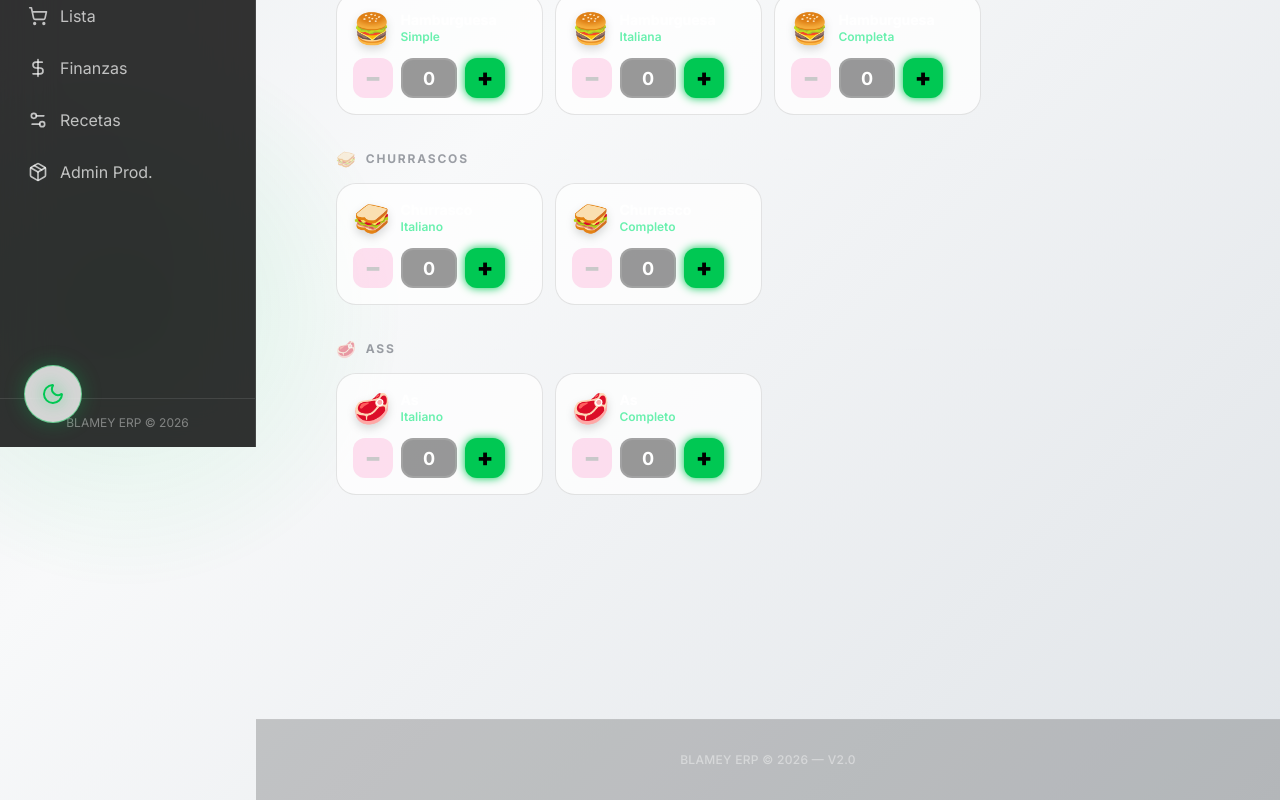
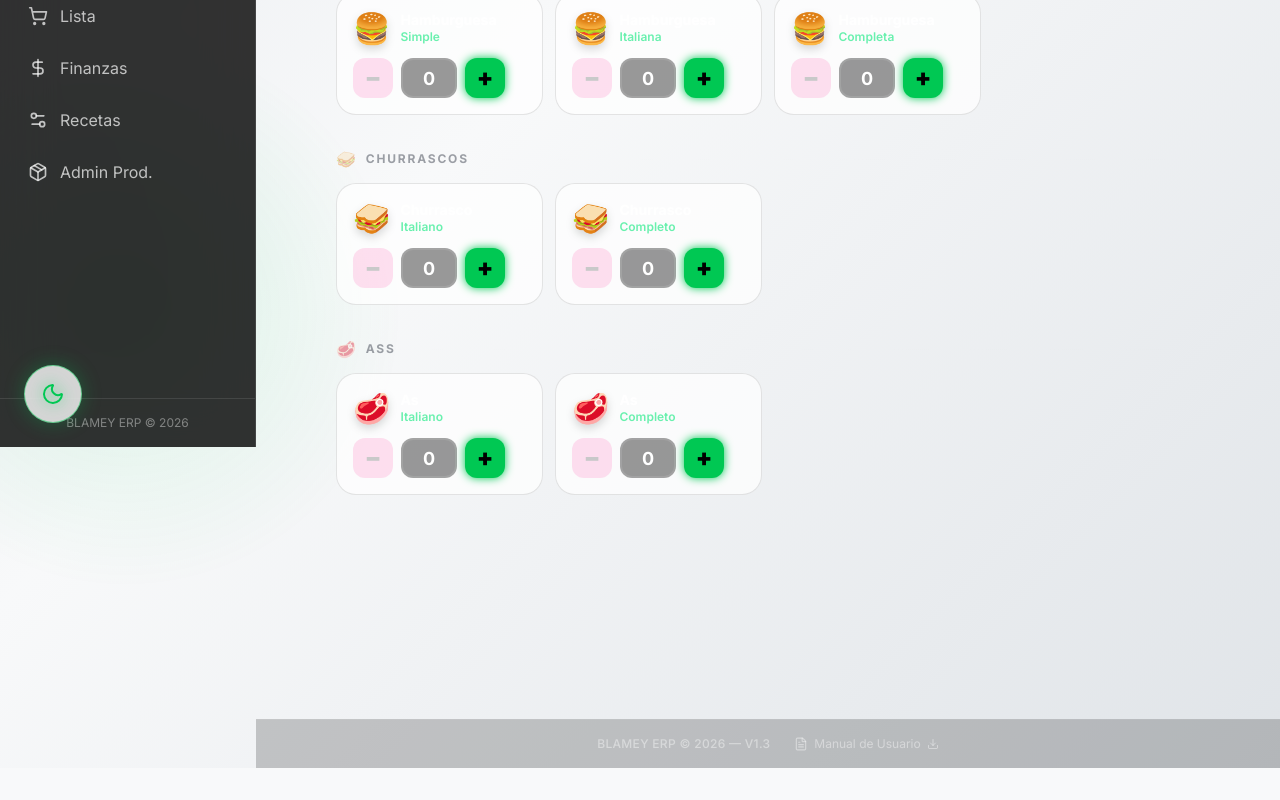
Before and after one commit to ChristopherBlamey/Calculator, a Next.js app: page / in a window 1280 px wide. Shown: the part 353-1153 px from the top of the page. After the commit the page ends 1121 px from the top, so only its background shows below. Built offline with nearby package versions, Linux system fonts and the light colour scheme; no server answers.

Commit message:
docs: Add user manual and footer link

```diff
--- a/src/app/page.tsx
+++ b/src/app/page.tsx
@@ -12,6 +12,8 @@ import { EventoActual } from "@/components/EventoActual";
 import { ProductManager } from "@/components/ProductManager";
 import { useCalculatorStore } from "@/store/useCalculatorStore";
 import { useEffect, useState } from "react";
+import { downloadManual } from "@/lib/manual";
+import { FileText, Download } from "lucide-react";
 
 function TabContent() {
   const activeTab = useCalculatorStore((s) => s.activeTab);
@@ -65,10 +67,20 @@ export default function Home() {
         <div className="mx-auto max-w-4xl px-4 py-8 relative z-10 min-h-screen">
           <TabContent />
         </div>
-        <footer className="py-8 text-center relative z-10 border-t border-white/5 bg-black/20 mt-12 mb-20 md:mb-0">
-          <p className="text-xs text-white/40 font-medium tracking-wide">
-            BLAMEY ERP © {new Date().getFullYear()} — V2.0
-          </p>
+        <footer className="py-4 text-center relative z-10 border-t border-white/5 bg-black/20 mt-12 mb-20 md:mb-0">
+          <div className="flex flex-col md:flex-row items-center justify-center gap-3 md:gap-6">
+            <p className="text-xs text-white/40 font-medium tracking-wide">
+              BLAMEY ERP © {new Date().getFullYear()} — V1.3
+            </p>
+            <button
+              onClick={() => downloadManual()}
+              className="flex items-center gap-1.5 text-xs text-white/40 hover:text-wanda-pink transition-colors"
+            >
+              <FileText className="w-3.5 h-3.5" />
+              <span>Manual de Usuario</span>
+              <Download className="w-3 h-3" />
+            </button>
+          </div>
         </footer>
       </main>
     </div>
--- /dev/null
+++ b/src/lib/manual.ts
@@ -0,0 +1,55 @@
+import { jsPDF } from "jspdf";
+
+export async function downloadManual() {
+  const doc = new jsPDF();
+
+  // Header
+  doc.setFillColor(233, 30, 140);
+  doc.rect(0, 0, 210, 25, 'F');
+
+  doc.setTextColor(255, 255, 255);
+  doc.setFontSize(20);
+  doc.setFont("helvetica", "bold");
+  doc.text("BLAMEY ERP", 20, 12);
+
+  doc.setFontSize(12);
+  doc.setFont("helvetica", "normal");
+  doc.text("Manual de Usuario V1.3", 20, 20);
+
+  let y = 40;
+  doc.setTextColor(60, 60, 60);
+
+  const sections = [
+    { title: "Introducción", content: "BLAMEY ERP es un sistema de gestión integral para tu negocio de comida." },
+    { title: "Navegación", content: "Dashboard → Logística → Evento → Productos → Resultados → Lista → Finanzas → Recetas → Admin Prod." },
+    { title: "Logística", content: "Calcula el costo de combustible. Ingresa destino, rendimiento y precio bencina." },
+    { title: "Evento", content: "Ciclo: Borrador → Pendiente → Finalizado. Agrega productos y guarda." },
+    { title: "Productos", content: "Selecciona cantidad, calcula ingredientes, registra ventas." },
+    { title: "Finanzas", content: "Configura el costo de cada ingrediente antes del evento." },
+    { title: "Admin Productos", content: "Gestiona productos e ingredientes. Sincroniza recetas base." },
+    { title: "WhatsApp", content: "Envía listas de compras directamente a Chris o Fer." },
+    { title: "Presupuestos", content: "Genera PDFs profesionales para enviar a clientes." },
+    { title: "Contacto", content: "BLAMEY ERP © 2026 - Versión 1.3" }
+  ];
+
+  doc.setFontSize(11);
+  doc.setFont("helvetica", "bold");
+
+  for (const section of sections) {
+    if (y > 270) {
+      doc.addPage();
+      y = 20;
+    }
+    doc.setTextColor(233, 30, 140);
+    doc.text(section.title, 20, y);
+    y += 7;
+    doc.setFont("helvetica", "normal");
+    doc.setTextColor(60, 60, 60);
+    doc.setFontSize(10);
+    const lines = doc.splitTextToSize(section.content, 170);
+    doc.text(lines, 20, y);
+    y += lines.length * 5 + 8;
+  }
+
+  doc.save("BLAMEY-ERP-Manual.pdf");
+}
```
Also changed, not shown: 1 other file (tests, documents, lock files or other folders).
